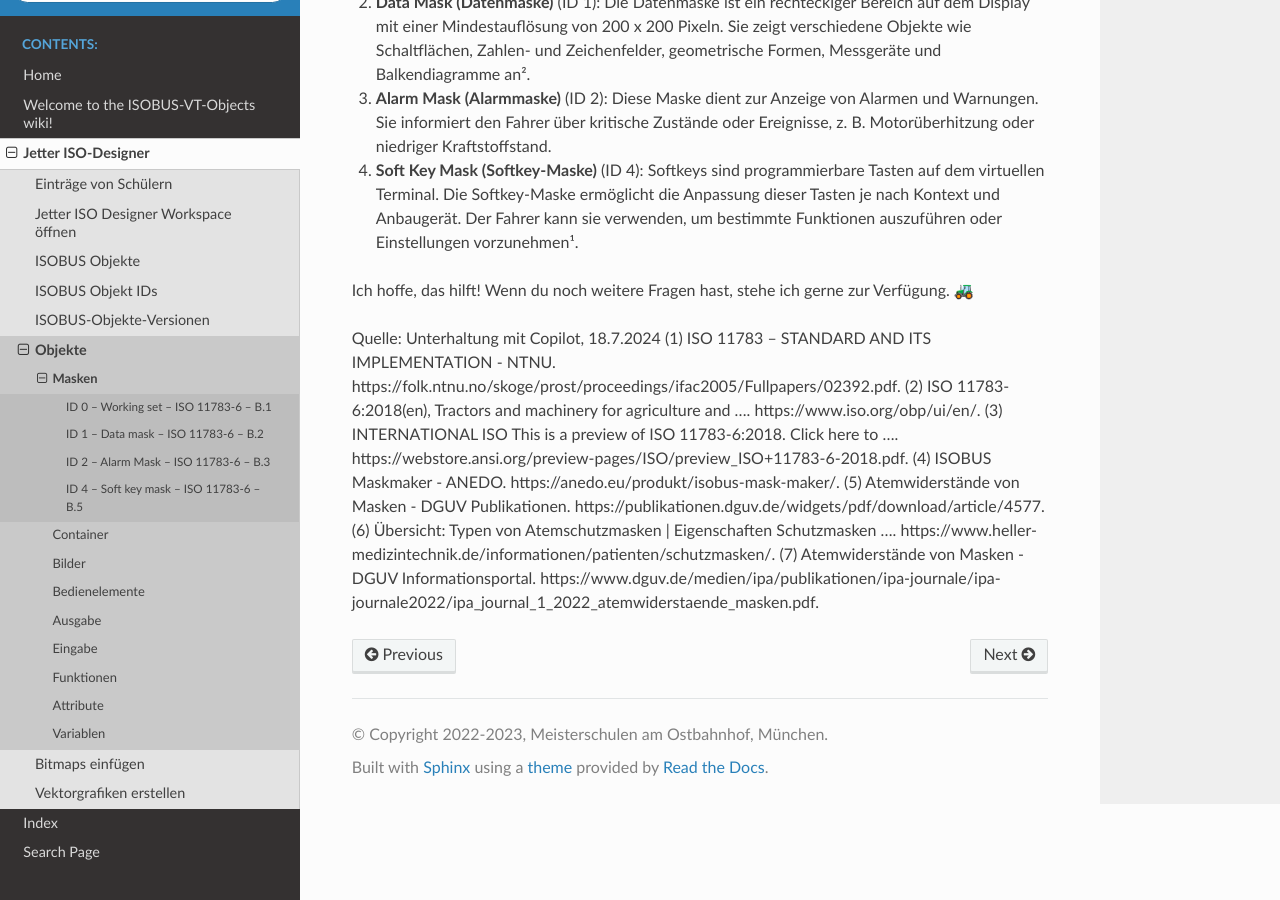
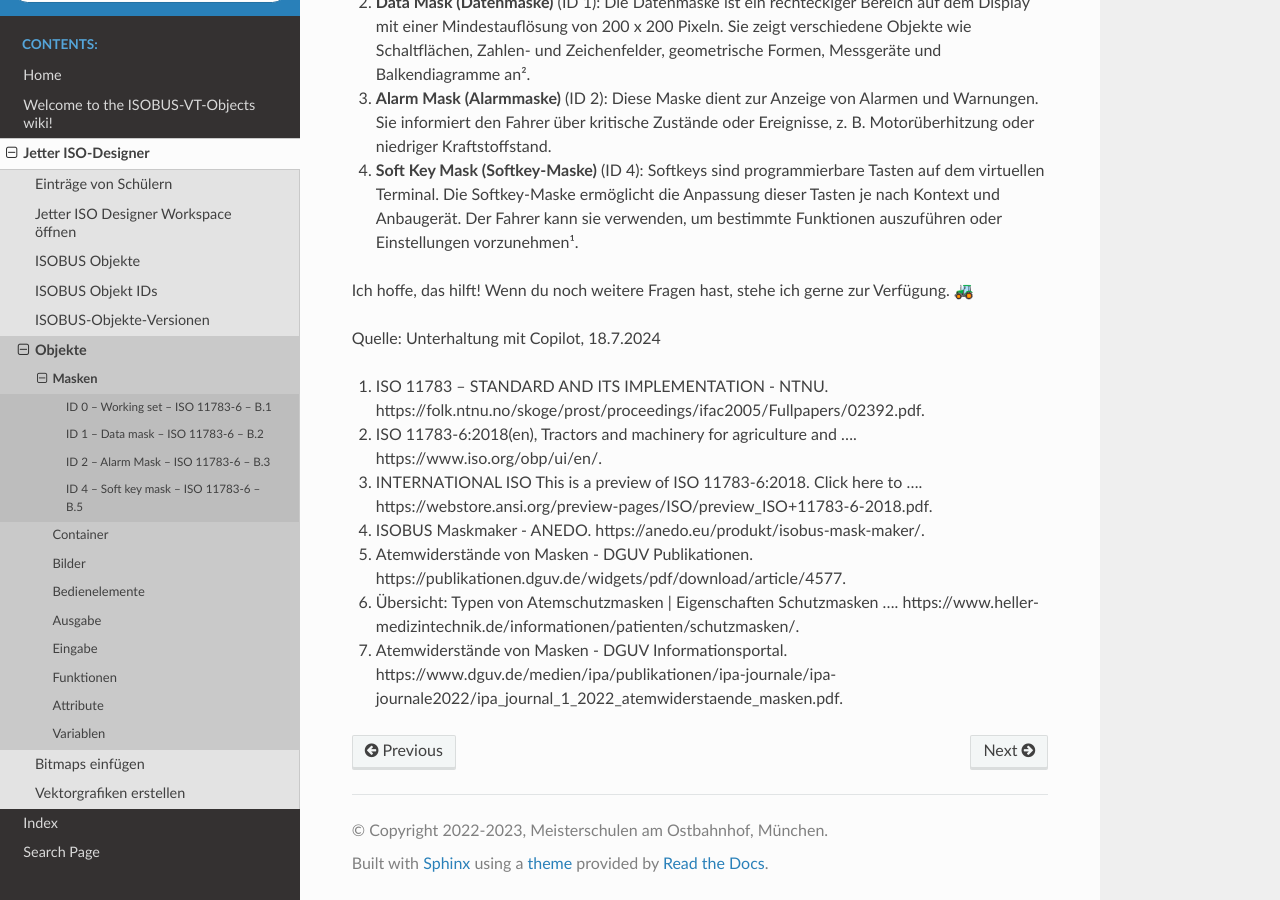
Before and after one commit to Meisterschulen-am-Ostbahnhof-Munchen/ISOBUS-VT-Objects-docs, a Sphinx documentation site: the page built from docs/Masken.md, in a window 1280 px wide and 900 px high, scrolled down 578 px. Built offline with Sphinx 7.4.7 and the Read the Docs theme 2.0.0, drawn with Linux system fonts in a browser that asks for light colours.

Commit message:
Update Masken.md

```diff
--- a/docs/Masken.md
+++ b/docs/Masken.md
@@ -22,10 +22,10 @@ Die **ISO 11783-6** beschreibt ein seriell betriebenes Datenkommunikationsnetzwe
 Ich hoffe, das hilft! Wenn du noch weitere Fragen hast, stehe ich gerne zur Verfügung. 🚜
 
 Quelle: Unterhaltung mit Copilot, 18.7.2024
-(1) ISO 11783 – STANDARD AND ITS IMPLEMENTATION - NTNU. https://folk.ntnu.no/skoge/prost/proceedings/ifac2005/Fullpapers/02392.pdf.
-(2) ISO 11783-6:2018(en), Tractors and machinery for agriculture and .... https://www.iso.org/obp/ui/en/.
-(3) INTERNATIONAL ISO This is a preview of ISO 11783-6:2018. Click here to .... https://webstore.ansi.org/preview-pages/ISO/preview_ISO+11783-6-2018.pdf.
-(4) ISOBUS Maskmaker - ANEDO. https://anedo.eu/produkt/isobus-mask-maker/.
-(5) Atemwiderstände von Masken - DGUV Publikationen. https://publikationen.dguv.de/widgets/pdf/download/article/4577.
-(6) Übersicht: Typen von Atemschutzmasken | Eigenschaften Schutzmasken .... https://www.heller-medizintechnik.de/informationen/patienten/schutzmasken/.
-(7) Atemwiderstände von Masken - DGUV Informationsportal. https://www.dguv.de/medien/ipa/publikationen/ipa-journale/ipa-journale2022/ipa_journal_1_2022_atemwiderstaende_masken.pdf.
+1. ISO 11783 – STANDARD AND ITS IMPLEMENTATION - NTNU. https://folk.ntnu.no/skoge/prost/proceedings/ifac2005/Fullpapers/02392.pdf.
+2. ISO 11783-6:2018(en), Tractors and machinery for agriculture and .... https://www.iso.org/obp/ui/en/.
+3. INTERNATIONAL ISO This is a preview of ISO 11783-6:2018. Click here to .... https://webstore.ansi.org/preview-pages/ISO/preview_ISO+11783-6-2018.pdf.
+4. ISOBUS Maskmaker - ANEDO. https://anedo.eu/produkt/isobus-mask-maker/.
+5. Atemwiderstände von Masken - DGUV Publikationen. https://publikationen.dguv.de/widgets/pdf/download/article/4577.
+6. Übersicht: Typen von Atemschutzmasken | Eigenschaften Schutzmasken .... https://www.heller-medizintechnik.de/informationen/patienten/schutzmasken/.
+7. Atemwiderstände von Masken - DGUV Informationsportal. https://www.dguv.de/medien/ipa/publikationen/ipa-journale/ipa-journale2022/ipa_journal_1_2022_atemwiderstaende_masken.pdf.
```
